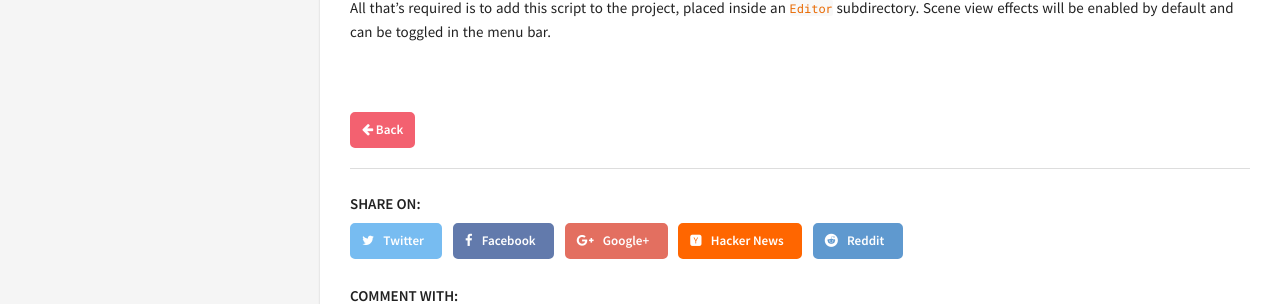
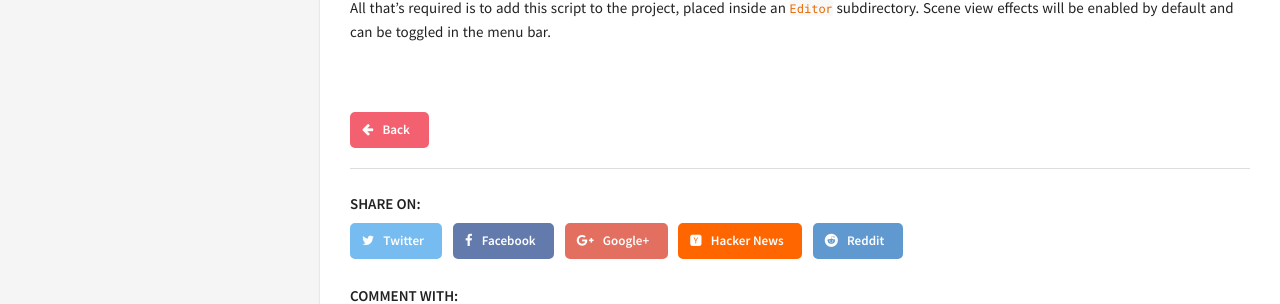
Before and after one commit to Systemcluster/systemcluster.github.io, a Jekyll site: the page built from _posts/2015-05-12-display-image-effects-in-the-scene-view-in-unity3d.md, in a window 1280 px wide. Shown: the part 1643-1947 px from the top of the page. Built offline with Jekyll 4.4.1, drawn with Linux system fonts in a browser that asks for light colours.

Commit message:
Update buttons

```diff
--- a/_layouts/post.html
+++ b/_layouts/post.html
@@ -50,11 +50,13 @@ layout: default
       {{ content }}
     </section>
   </div>
-<article>
+</article>
 
-<a class="btn btn-primary" href="/articles">
-  <i class="fa fa-arrow-left"></i><span> Back</span>
-</a>
+<div class="post-buttons">
+  <a class="btn btn-primary" href="/articles">
+    <i class="fa fa-arrow-left"></i><span> Back</span>
+  </a>
+</div>
 
 <div class="share-buttons">
   <h6>Share on: </h6>
--- a/_sass/pages/_post.scss
+++ b/_sass/pages/_post.scss
@@ -309,11 +309,24 @@ section.post {
       margin-right: 0.5em;
       span {
         display: inline;
+        min-width: 95px;
         @include media-query($small-screen) {
           display: inline;
           margin: 0.5em;
         }
       }
+    }
+  }
+}
+
+// post buttons
+.post-buttons {
+  span {
+    display: inline;
+    min-width: 95px;
+    @include media-query($small-screen) {
+      display: inline;
+      margin: 0.5em;
     }
   }
 }
```
